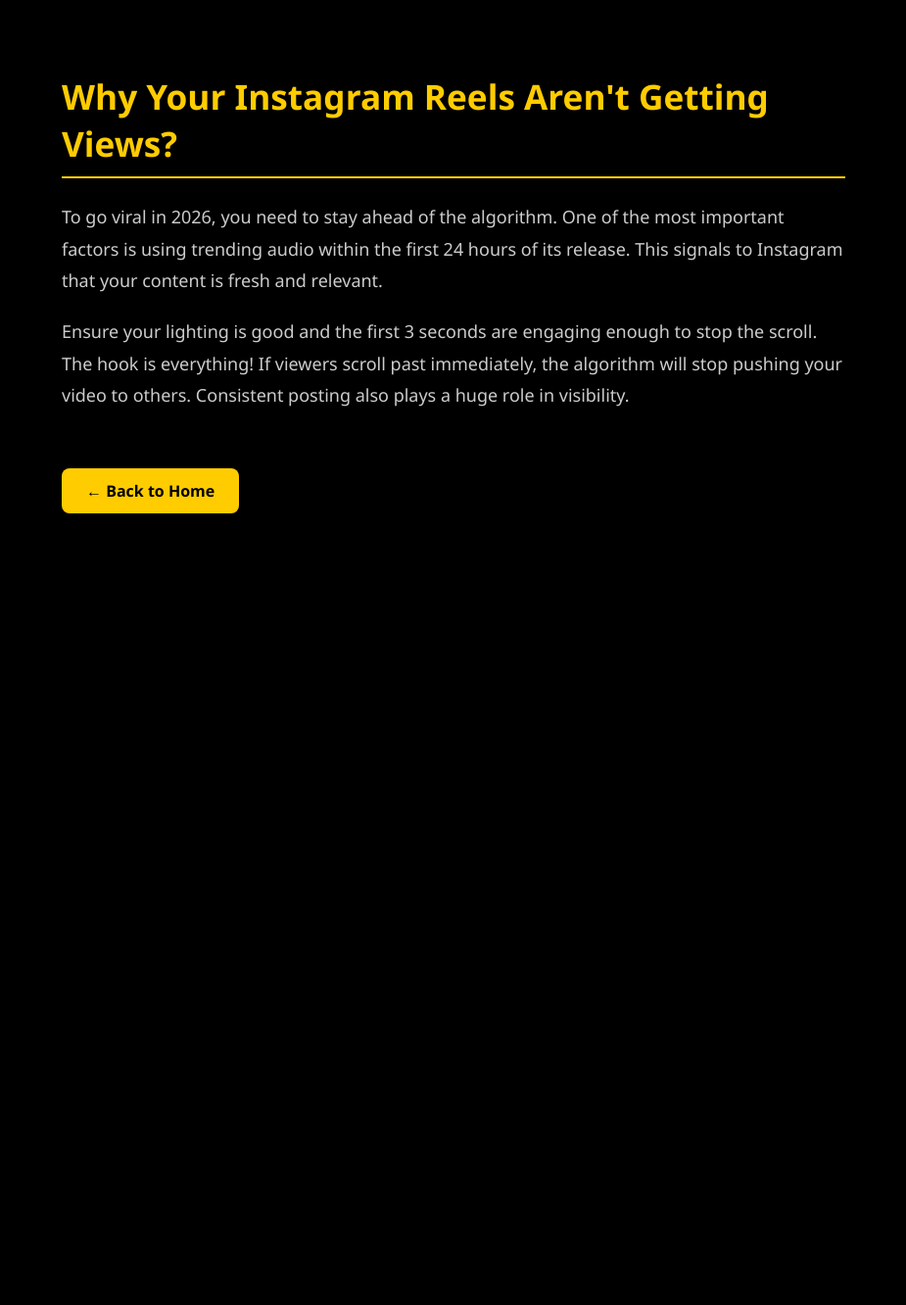
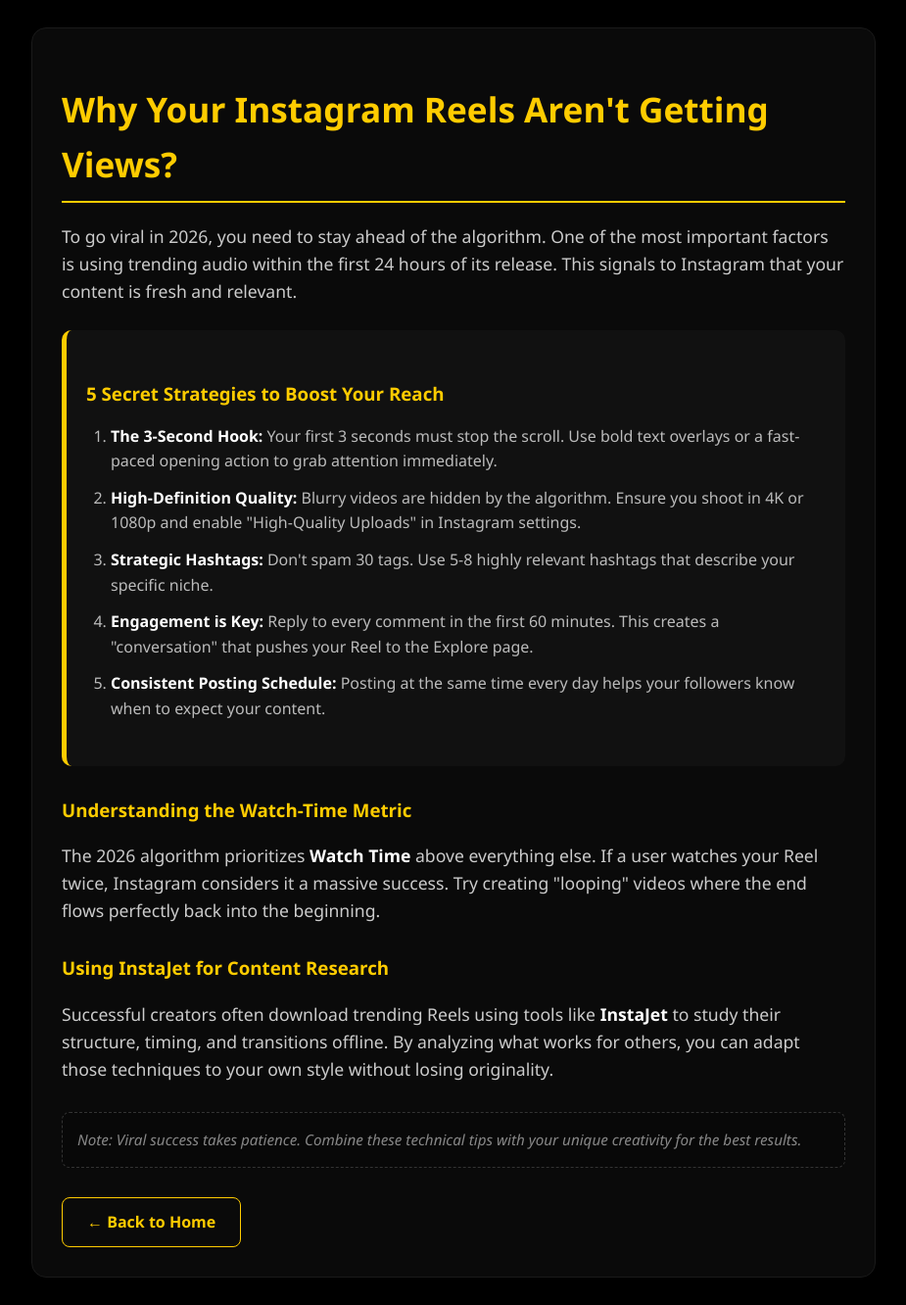
Before and after one commit to joyvijayan/jet-app, a Flask app: page /viral-tips.html in a window 1280 px wide. Shown: the whole page at 98% size, without its empty margins (177-1102 px from the left). Before the commit the page ends 524 px from the top, so only its background shows below. Run offline with Flask 3, Linux system fonts and the light colour scheme.

Commit message:
Update viral-tips.html

```diff
--- a/templates/viral-tips.html
+++ b/templates/viral-tips.html
@@ -3,21 +3,52 @@
 <head>
     <meta charset="UTF-8">
     <meta name="viewport" content="width=device-width, initial-scale=1.0">
-    <title>Viral Reels Tips - InstaJet</title>
+    <link rel="canonical" href="https://instajet.online/viral-tips.html" />
+
+    <title>Mastering the Instagram Algorithm: Viral Tips for 2026 - InstaJet</title>
     <style>
-        body { background-color: #000; color: #fff; font-family: 'Segoe UI', sans-serif; text-align: center; margin: 0; padding: 0; }
-        .container { padding: 50px 20px; max-width: 800px; margin: auto; text-align: left; }
-        h1 { color: #ffcc00; font-size: 2.2rem; border-bottom: 2px solid #ffcc00; padding-bottom: 10px; }
-        p { color: #ccc; line-height: 1.8; font-size: 18px; margin-top: 20px; }
-        .back-btn { display: inline-block; margin-top: 40px; color: #000; background: #ffcc00; text-decoration: none; padding: 12px 25px; border-radius: 8px; font-weight: bold; }
+        body { background-color: #000; color: #fff; font-family: 'Segoe UI', sans-serif; line-height: 1.6; padding: 20px; }
+        .container { max-width: 800px; margin: auto; background: #0a0a0a; padding: 30px; border-radius: 15px; border: 1px solid #1a1a1a; }
+        h1 { color: #ffcc00; font-size: 2.2rem; border-bottom: 2px solid #ffcc00; padding-bottom: 10px; margin-bottom: 20px; }
+        h3 { color: #ffcc00; margin-top: 30px; margin-bottom: 15px; }
+        p { color: #ccc; margin-bottom: 20px; font-size: 1.1rem; }
+        ul, ol { color: #bbb; padding-left: 25px; margin-bottom: 25px; }
+        li { margin-bottom: 12px; }
+        b { color: #fff; }
+        .back-btn { display: inline-block; margin-top: 30px; color: #ffcc00; text-decoration: none; font-weight: bold; border: 1px solid #ffcc00; padding: 12px 25px; border-radius: 8px; transition: 0.3s; }
+        .back-btn:hover { background: #ffcc00; color: #000; }
+        .highlight-box { background: #111; padding: 20px; border-radius: 10px; border-left: 5px solid #ffcc00; margin: 25px 0; }
     </style>
 </head>
 <body>
-    <div class="container">
-        <h1>Why Your Instagram Reels Aren't Getting Views?</h1>
-        <p>To go viral in 2026, you need to stay ahead of the algorithm. One of the most important factors is using trending audio within the first 24 hours of its release. This signals to Instagram that your content is fresh and relevant.</p>
-        <p>Ensure your lighting is good and the first 3 seconds are engaging enough to stop the scroll. The hook is everything! If viewers scroll past immediately, the algorithm will stop pushing your video to others. Consistent posting also plays a huge role in visibility.</p>
-        <a href="/" class="back-btn">← Back to Home</a>
+
+<div class="container">
+    <h1>Why Your Instagram Reels Aren't Getting Views?</h1>
+    <p>To go viral in 2026, you need to stay ahead of the algorithm. One of the most important factors is using trending audio within the first 24 hours of its release. This signals to Instagram that your content is fresh and relevant.</p>
+
+    <div class="highlight-box">
+        <h3>5 Secret Strategies to Boost Your Reach</h3>
+        <ol>
+            <li><b>The 3-Second Hook:</b> Your first 3 seconds must stop the scroll. Use bold text overlays or a fast-paced opening action to grab attention immediately.</li>
+            <li><b>High-Definition Quality:</b> Blurry videos are hidden by the algorithm. Ensure you shoot in 4K or 1080p and enable "High-Quality Uploads" in Instagram settings.</li>
+            <li><b>Strategic Hashtags:</b> Don't spam 30 tags. Use 5-8 highly relevant hashtags that describe your specific niche.</li>
+            <li><b>Engagement is Key:</b> Reply to every comment in the first 60 minutes. This creates a "conversation" that pushes your Reel to the Explore page.</li>
+            <li><b>Consistent Posting Schedule:</b> Posting at the same time every day helps your followers know when to expect your content.</li>
+        </ol>
     </div>
+
+    <h3>Understanding the Watch-Time Metric</h3>
+    <p>The 2026 algorithm prioritizes <b>Watch Time</b> above everything else. If a user watches your Reel twice, Instagram considers it a massive success. Try creating "looping" videos where the end flows perfectly back into the beginning.</p>
+
+    <h3>Using InstaJet for Content Research</h3>
+    <p>Successful creators often download trending Reels using tools like <b>InstaJet</b> to study their structure, timing, and transitions offline. By analyzing what works for others, you can adapt those techniques to your own style without losing originality.</p>
+
+    <div style="margin-top: 30px; padding: 15px; background: #080808; border-radius: 8px; border: 1px dashed #333;">
+        <p style="font-size: 0.95rem; color: #888; margin: 0;"><i>Note: Viral success takes patience. Combine these technical tips with your unique creativity for the best results.</i></p>
+    </div>
+
+    <a href="/" class="back-btn">← Back to Home</a>
+</div>
+
 </body>
 </html>
```
